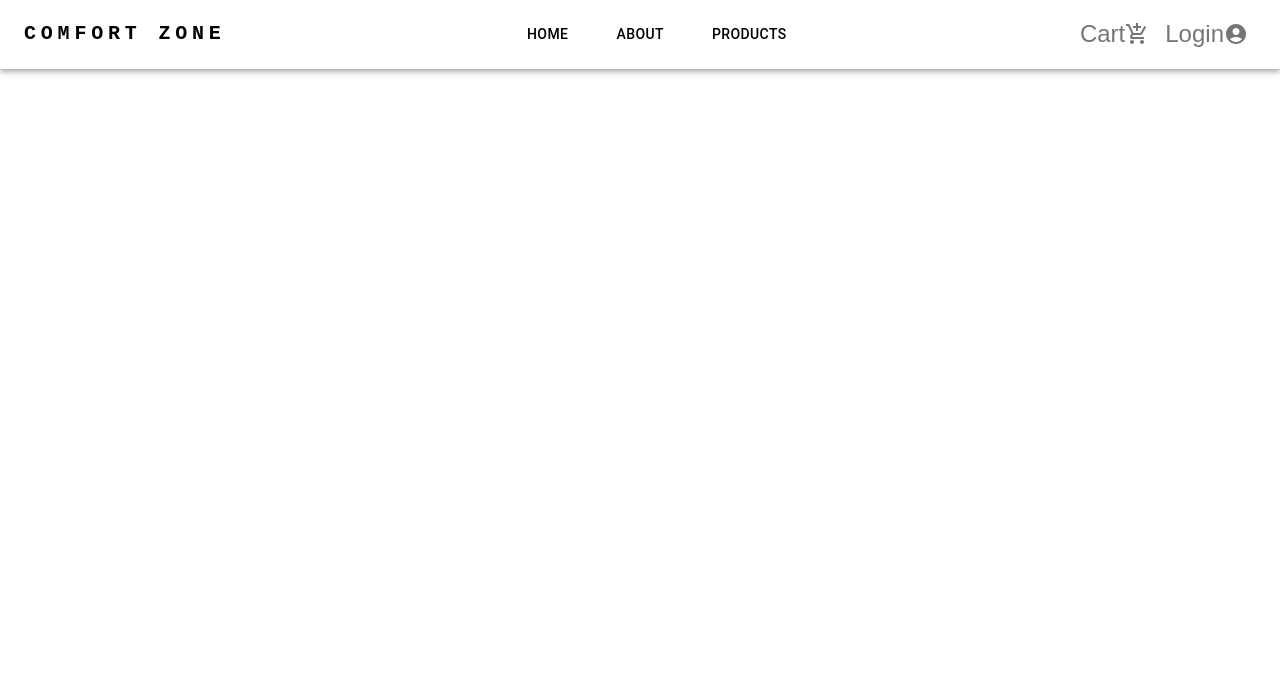
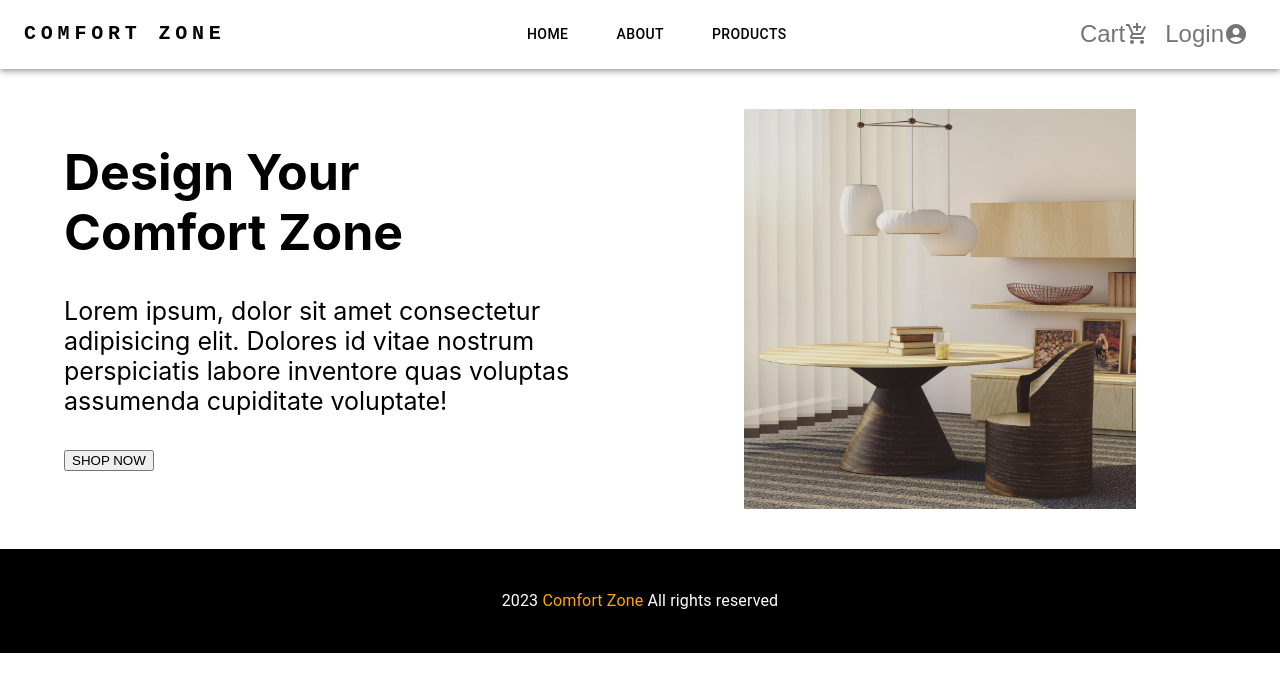
Before and after one commit to ZuleyhaKurt/comfort-zone, a React (Create React App) app: page / in a window 1280 px wide. Shown: the top 692 px of the page. Built offline with nearby package versions, Linux system fonts and the light colour scheme.

Commit message:
home done

```diff
--- a/src/components/Footer.jsx
+++ b/src/components/Footer.jsx
@@ -0,0 +1,15 @@
+import Box from '@mui/material/Box'
+import  Typography  from '@mui/material/Typography'
+import React from 'react'
+
+const Footer = () => {
+  return (
+      <Box sx={{ p: 3, backgroundColor: "black" }}>
+          <Typography sx={{ color: 'white',  textAlign: 'center' }}>
+              <p >2023 <span style={{color:"orange"}}>Comfort Zone</span> All rights reserved</p>
+              </Typography>
+    </Box>
+  )
+}
+
+export default Footer
--- a/src/components/Home.jsx
+++ b/src/components/Home.jsx
@@ -0,0 +1,25 @@
+import Container from '@mui/material/Container'
+import Box  from '@mui/material/Box'
+import React from 'react'
+import heroBcg from '../assets/hero-bcg.jpeg'
+import heroBcg2 from '../assets/hero-bcg-2.jpeg'
+
+const Home = () => {
+  return (
+      <>
+          <Container fixed maxWidth="xl" sx={{my:5,display:"flex",justifyContent:"between",gap:10}}>
+              <Box maxWidth="sm" sx={{fontSize:"25px"}}>
+                  <h1>Design Your <br />Comfort Zone</h1>
+                  <p >Lorem ipsum, dolor sit amet consectetur adipisicing elit. Dolores id vitae nostrum perspiciatis labore inventore quas voluptas assumenda cupiditate voluptate!</p>
+                  <button>SHOP NOW</button>
+              </Box>
+              <img src={heroBcg} alt="" width={'400px'} height={'400px' } />
+              <Box>
+
+          </Box>
+        </Container>
+      </>
+  )
+}
+
+export default Home
--- a/src/pages/HomePage.jsx
+++ b/src/pages/HomePage.jsx
@@ -1,9 +1,15 @@
 import React from 'react'
+import Footer from '../components/Footer'
+import Home from '../components/Home'
 import Navbar from '../components/Navbar'
 
 const HomePage = () => {
-  return (
-    <Navbar/>
+    return (
+      <>
+            <Navbar />
+            <Home/>
+    <Footer />
+        </>
   )
 }
 
```
